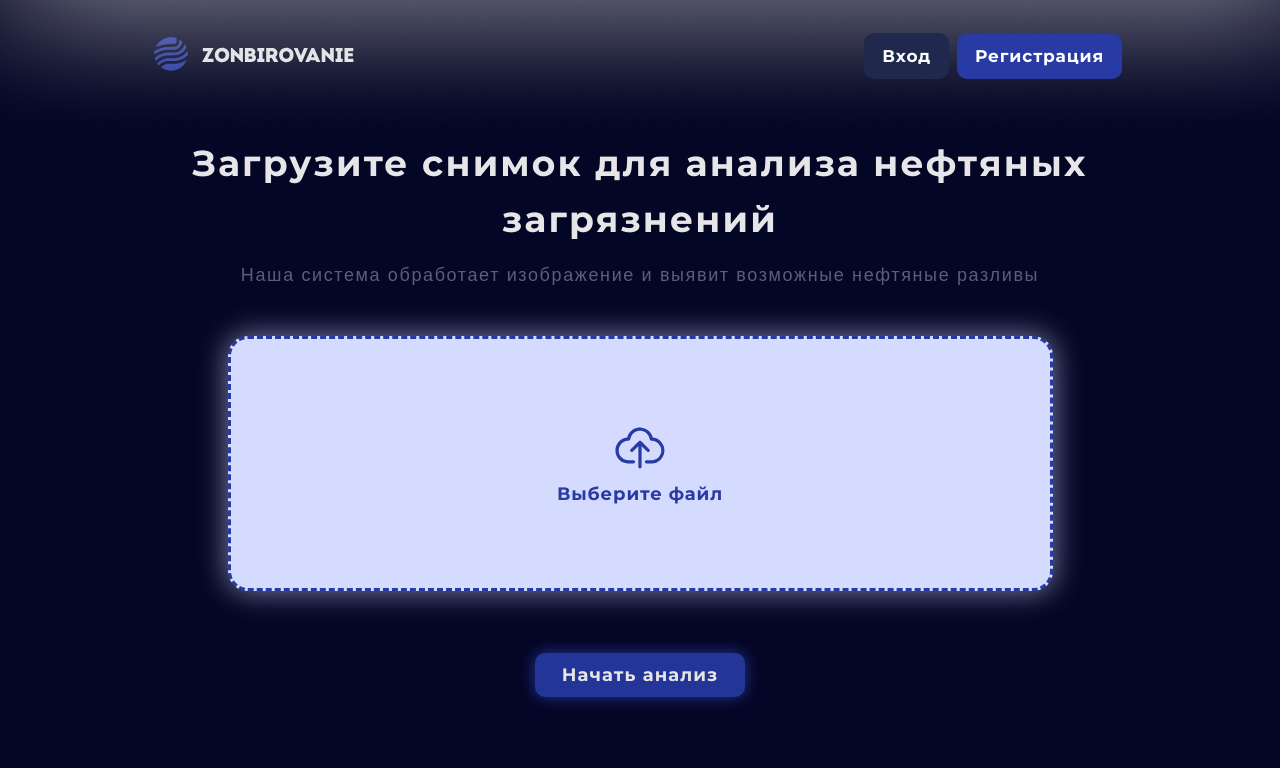
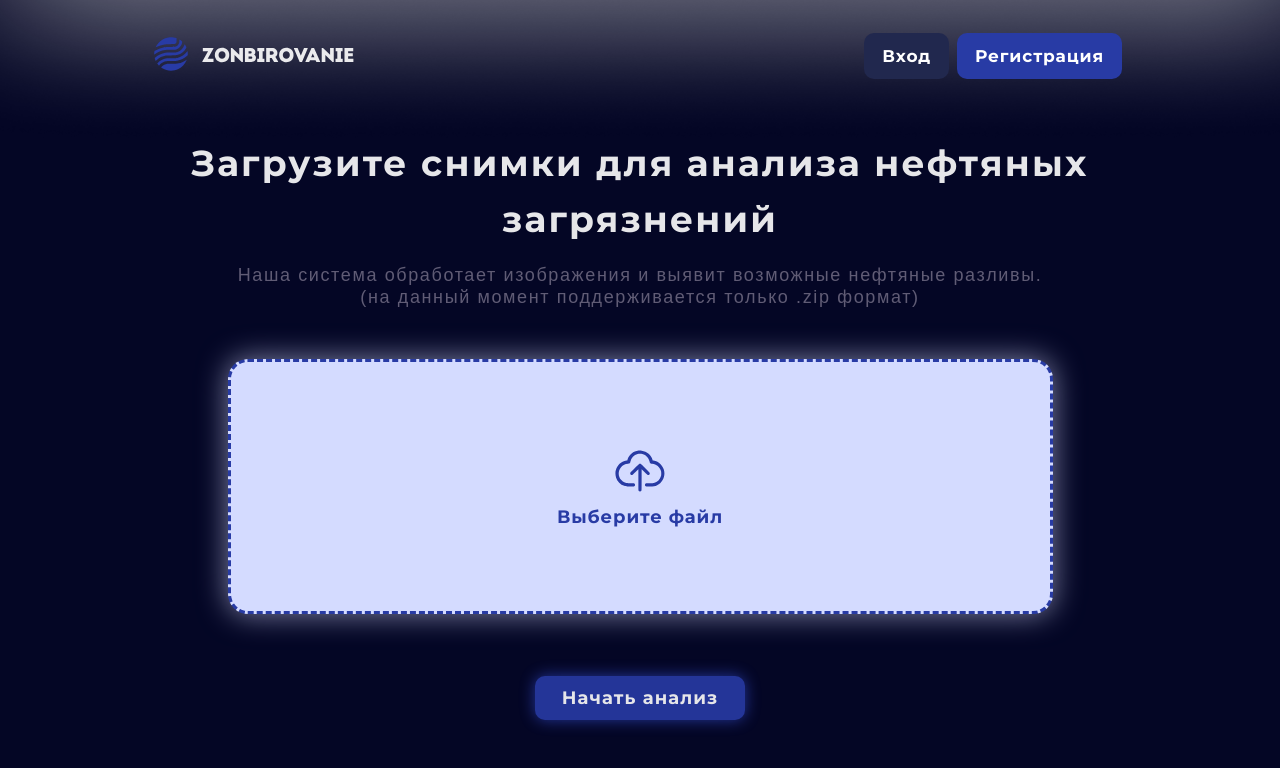
Before and after one commit to af2233/zonbirovanie, a React (Create React App) app in the folder frontend/: page /loading in a window 1280 px wide. Shown: the top 768 px of the page. Built offline with nearby package versions, Linux system fonts and the light colour scheme; a web font is replaced by a local one.

Commit message:
fix logic

```diff
--- a/frontend/src/components/Home/Home.jsx
+++ b/frontend/src/components/Home/Home.jsx
@@ -46,7 +46,7 @@ const Home = () => {
                 безопасности водных ресурсов.
               </p>
               <div className="main-content-button">
-                <Link to="/login"><span className="white">Начать работу прямо сейчас!</span></Link>
+                <Link to="/loading"><span className="white">Начать работу прямо сейчас!</span></Link>
               </div>
             </div>
           </div>
--- a/frontend/src/components/Loading/Loading.css
+++ b/frontend/src/components/Loading/Loading.css
@@ -50,7 +50,6 @@ h1, h2, h3, h4, p {
 
 /* HEADER */
 header {
-
     width: calc(100% - 300px);
     margin-left: 150px;
     margin-right: 150px;
@@ -78,7 +77,7 @@ a {
     top: -10px;
     left: 50%;
     transform: translateX(-50%);
-    z-index: 1;
+    z-index: -1;
 }
 
 .header-content {
--- a/frontend/src/components/Loading/Loading.jsx
+++ b/frontend/src/components/Loading/Loading.jsx
@@ -2,16 +2,14 @@ import { useEffect, useRef, useState } from 'react';
 import { Link } from 'react-router-dom';
 
 import './Loading.css';
-
 import rectangleImage from '../../images/rectangle.png';
-import userIcon from '../../images/user-icon.svg';
 import loadingCloud from '../../images/loading-cloud.svg';
 import folderIcon from '../../images/folder.png';
 import logo from '../../images/logo.svg';
 import eclipse from '../../images/ellipse.png';
-
 import { fetchUser } from '../Utils.jsx';
 import UserInfo from '../Utils.jsx';
+
 
 const Loading = () => {
   const [username, setUsername] = useState('');
@@ -36,7 +34,7 @@ const Loading = () => {
       const formData = new FormData();
       formData.append('file', selectedFile);
 
-      const response = await fetch('http://localhost:4000/process/', {
+      const response = await fetch('http://localhost:4000/predict', {
         method: 'POST',
         body: formData,
       });
@@ -81,8 +79,8 @@ const Loading = () => {
       <main className="loading-main">
         <div className="content-wrapper">
           <div className="main-caption">
-            <h1><span className="white">Загрузите снимок для анализа нефтяных<br />загрязнений</span></h1>
-            <p>Наша система обработает изображение и выявит возможные нефтяные разливы</p>
+            <h1><span className="white">Загрузите снимки для анализа нефтяных<br/>загрязнений</span></h1>
+            <p>Наша система обработает изображения и выявит возможные нефтяные разливы. <br/>(на данный момент поддерживается только .zip формат)</p>
           </div>
 
           {!selectedFile ? (
@@ -115,7 +113,7 @@ const Loading = () => {
         {isProcessed && downloadUrl && (
           <div className="processing-completed" ref={downloadRef}>
             <div className="text-completed">
-              <p><span className="white">Обработка завершена. Ваш архив<br />готов к скачиванию!</span></p>
+              <p><span className="white">Обработка завершена. Ваши результаты<br/>готовы к скачиванию!</span></p>
               <img src={eclipse} alt="" className="circle" />
             </div>
 
```
